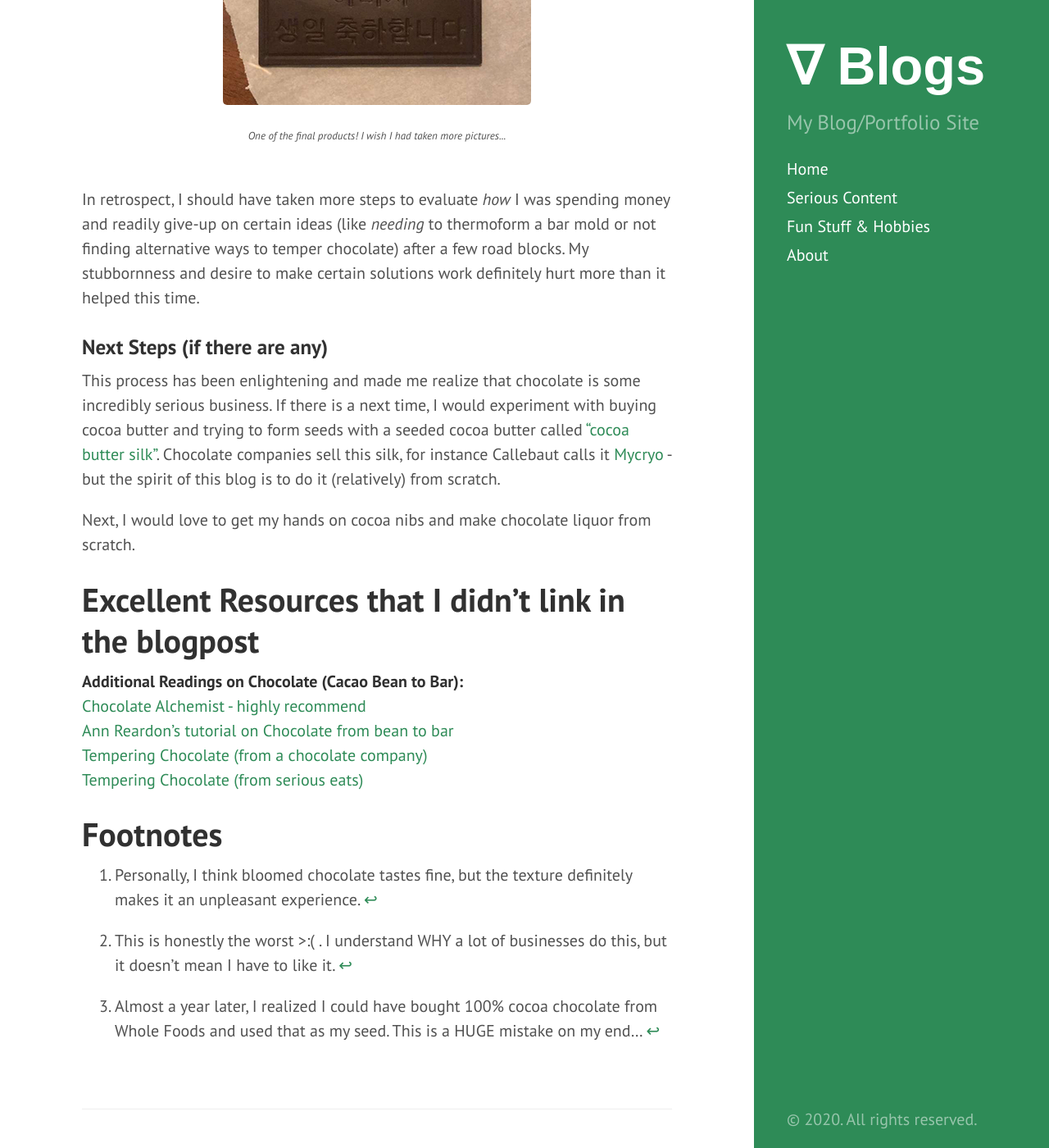
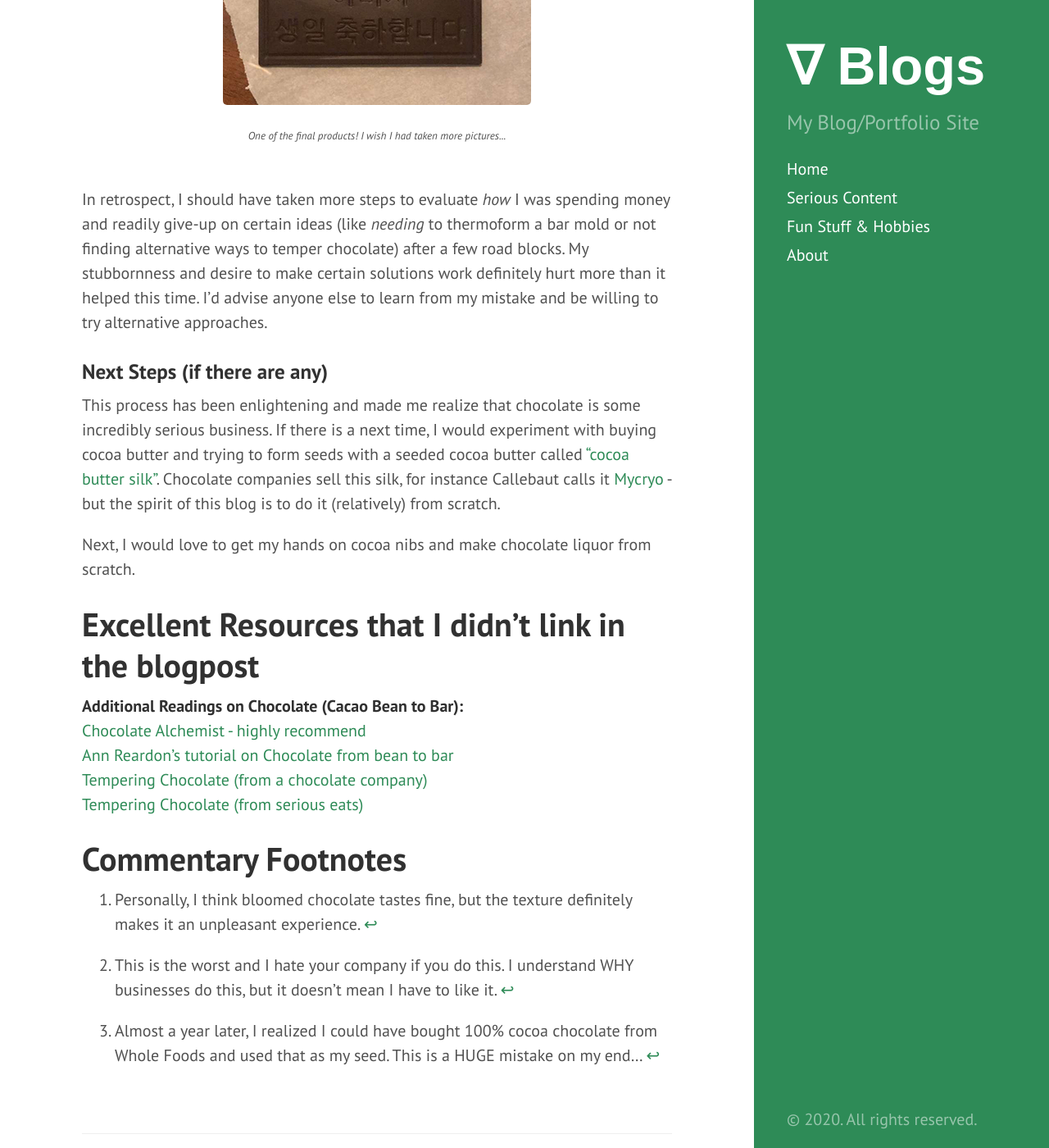
Before and after one commit to tedkim97/tedkim97.github.io, a Jekyll site: the page built from _posts/2019-8-29-custom_chocolate_mold.md, in a window 1280 px wide and 1400 px high, scrolled down 9624 px. Shown: the whole window at 82% size. Built offline with Jekyll 4.4.1, drawn with Linux system fonts in a browser that asks for light colours; some of the changed text lies outside the part shown.

Commit message:
asdiaiosdj

```diff
--- a/_posts/2019-8-29-custom_chocolate_mold.md
+++ b/_posts/2019-8-29-custom_chocolate_mold.md
@@ -133,15 +133,15 @@ The example channel I saw used Makyuu FormBox (which is just a mini-thermoformin
 
 I validated whether polycarbonate is food safe, and easy to use for thermoforming etc. Then I bought a few sheets of polycarbonate on amazon. Unfortunately I assumed that the Makyuu formbox would get hot enough to properly heat the polycarbonate (it did not) that I purchased online, but even with an additional heatgun it wasn't hot enough to reach proper molding temperatures. In order to make it work, I had to use Makyuu's **proprietary**[^2] "food safe" sheets (that I couldn't find any additional information online if they were ACTUALLY food safe aside from the company website).
 
-[^2]: This is honestly the worst >:( . I understand WHY a lot of businesses do this, but it doesn't mean I have to like it.
+[^2]: This is the worst and I hate your company if you do this. I understand WHY businesses do this, but it doesn't mean I have to like it.
 
 ![chocolate template](/figures/chocolate_fig4.jpg){: .center-image }
 <center> <font size="2"> <i>
-One of the final molds! This is a different variant with my dad's (censored) name
+One of the final molds! The text is a different and contains my dad's (censored) name
 </i> </font> </center>
 <br>
 
-# Tempering Chocolate
+# Actually Tempering Chocolate
 
 Earlier I described how to *abstractly* temper chocolate. The only issue with all of these methods for tempering chocolate is that these methods normally include a "seed" chocolate that starts a chain reaction of beta crystal formation (a.k.a the seeding method).
 
@@ -167,7 +167,7 @@ One of the final products! I wish I had taken more pictures...
 </i> </font> </center>
 <br>
 
-In retrospect, I should have taken more steps to evaluate *how* I was spending money and readily give-up on certain ideas (like *needing* to thermoform a bar mold or not finding alternative ways to temper chocolate) after a few road blocks. My stubbornness and desire to make certain solutions work definitely hurt more than it helped this time.
+In retrospect, I should have taken more steps to evaluate *how* I was spending money and readily give-up on certain ideas (like *needing* to thermoform a bar mold or not finding alternative ways to temper chocolate) after a few road blocks. My stubbornness and desire to make certain solutions work definitely hurt more than it helped this time. I'd advise anyone else to learn from my mistake and be willing to try alternative approaches.
 
 ### Next Steps (if there are any)
 
@@ -183,4 +183,4 @@ Next, I would love to get my hands on cocoa nibs and make chocolate liquor from
 [Tempering Chocolate (from a chocolate company)](https://www.callebaut.com/en-US/chocolate-video/technique/tempering/cocoa-butter)
 [Tempering Chocolate (from serious eats)](https://www.seriouseats.com/2014/12/the-food-lab-best-way-to-temper-chocolate.html)
 
-# Footnotes
+# Commentary Footnotes
```
Also changed, not shown: other parts of _posts/2019-8-29-custom_chocolate_mold.md (+1 -1 lines).
